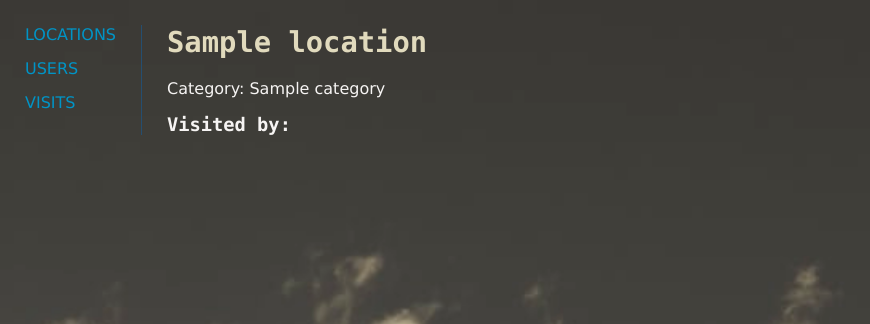
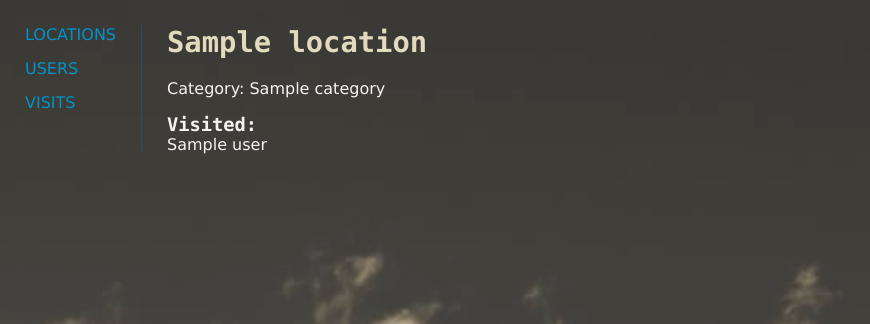
Before and after one commit to AndrewDMackay/py_quest_advisor_g27, a Flask app: page /locations/1 in a window 1280 px wide. Shown: the top 324 px of the page, without its empty margins (0-870 px from the left). Run offline with Flask 2, Linux system fonts and the light colour scheme; a database or web service that is not in the repository returns one stand-in record (values such as "Sample title"); some libraries are stand-ins or nearby versions.

Commit message:
third commit main

```diff
--- a/console.py
+++ b/console.py
@@ -40,5 +40,7 @@ visit_repository.save(visit4)
 
 print(user_repository.select_all()[0].id)
 print(user_repository.locations(user1))
+print(location_repository.select_all()[0].id)
+print(location_repository.users(location2))
 
 # pdb.set_trace()
--- a/controllers/location_controller.py
+++ b/controllers/location_controller.py
@@ -8,9 +8,10 @@ locations_blueprint = Blueprint("locations", __name__)
 @locations_blueprint.route("/locations")
 def locations():
     locations = location_repository.select_all() # NEW
-    return render_template("locations/index.html", locations = locations)
+    return render_template("locations/index.html", locations=locations)
 
 @locations_blueprint.route("/locations/<id>")
 def show(id):
     location = location_repository.select(id)
-    return render_template("locations/show.html", location=location)
+    users = location_repository.users(location)
+    return render_template("locations/show.html", location=location, users=users)
--- a/controllers/user_controller.py
+++ b/controllers/user_controller.py
@@ -8,9 +8,10 @@ users_blueprint = Blueprint("users", __name__)
 @users_blueprint.route("/users")
 def users():
     users = user_repository.select_all() # NEW
-    return render_template("users/index.html", users = users)
+    return render_template("users/index.html", users=users)
 
 @users_blueprint.route("/users/<id>")
 def show(id):
     user = user_repository.select(id)
-    return render_template("users/show.html", user=user)
+    locations = user_repository.locations(user)
+    return render_template("users/show.html", user=user, locations=locations)
--- a/repositories/location_repository.py
+++ b/repositories/location_repository.py
@@ -36,3 +36,15 @@ def select(id):
 def delete_all():
     sql = "DELETE FROM locations"
     run_sql(sql)
+
+
+def users(location):
+    users = []
+    sql = "SELECT users.* FROM users INNER JOIN visits ON visits.user_id = users.id WHERE location_id = %s"
+    values = [location.id]
+    results = run_sql(sql, values)
+
+    for row in results:
+        user = User(row['name'], row['id'])
+        users.append(user)
+    return users
--- a/templates/locations/show.html
+++ b/templates/locations/show.html
@@ -5,7 +5,12 @@
 
 <p>Category: {{ location.category }}</p>
 
-<h3>Visited by:</h3>
+<h3>Visited:</h3>
+<ul>
+    {% for user in users %}
+        <li>{{ user.name }}</li>
+    {% endfor %}
+</ul>
 
 
 {% endblock %}
--- a/templates/users/show.html
+++ b/templates/users/show.html
@@ -4,5 +4,10 @@
 <h1> {{user.name}} </h1>
 
 <h3>Visited:</h3>
+<ul>
+    {% for location in locations  %}
+        <li>{{ location.name }}</li>
+    {% endfor %}
+</ul>
 
 {% endblock %}
```
